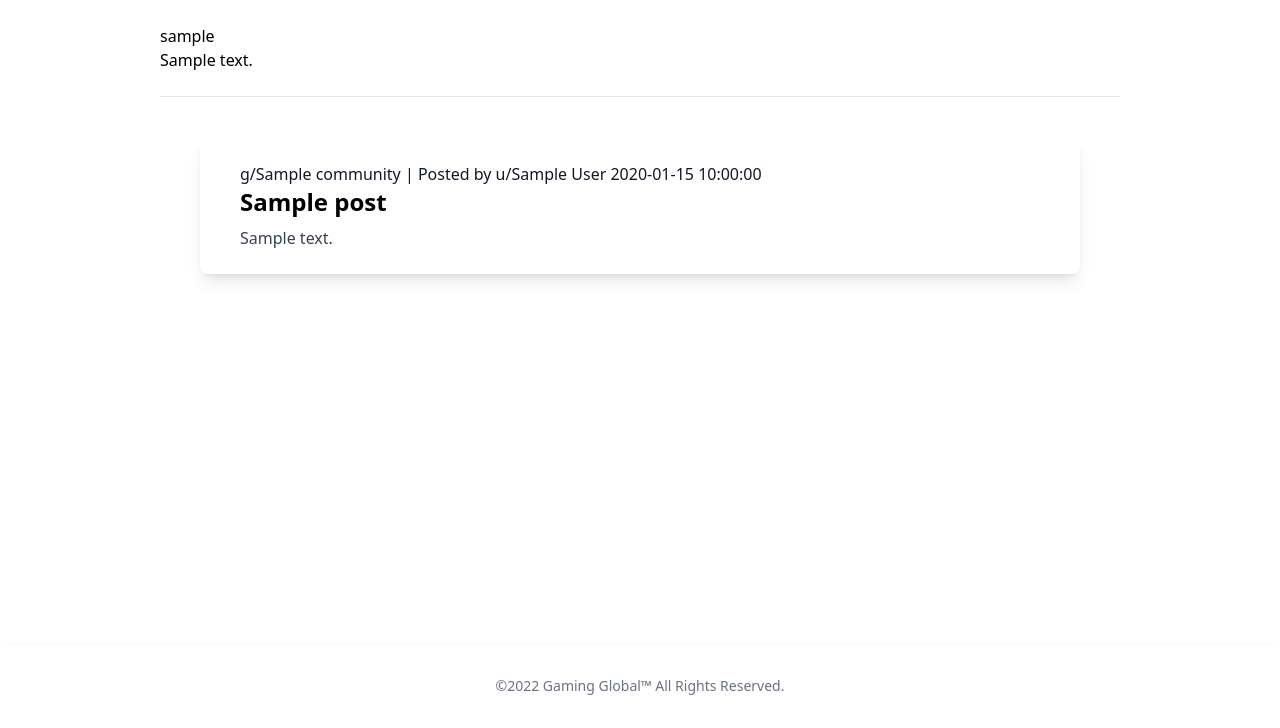
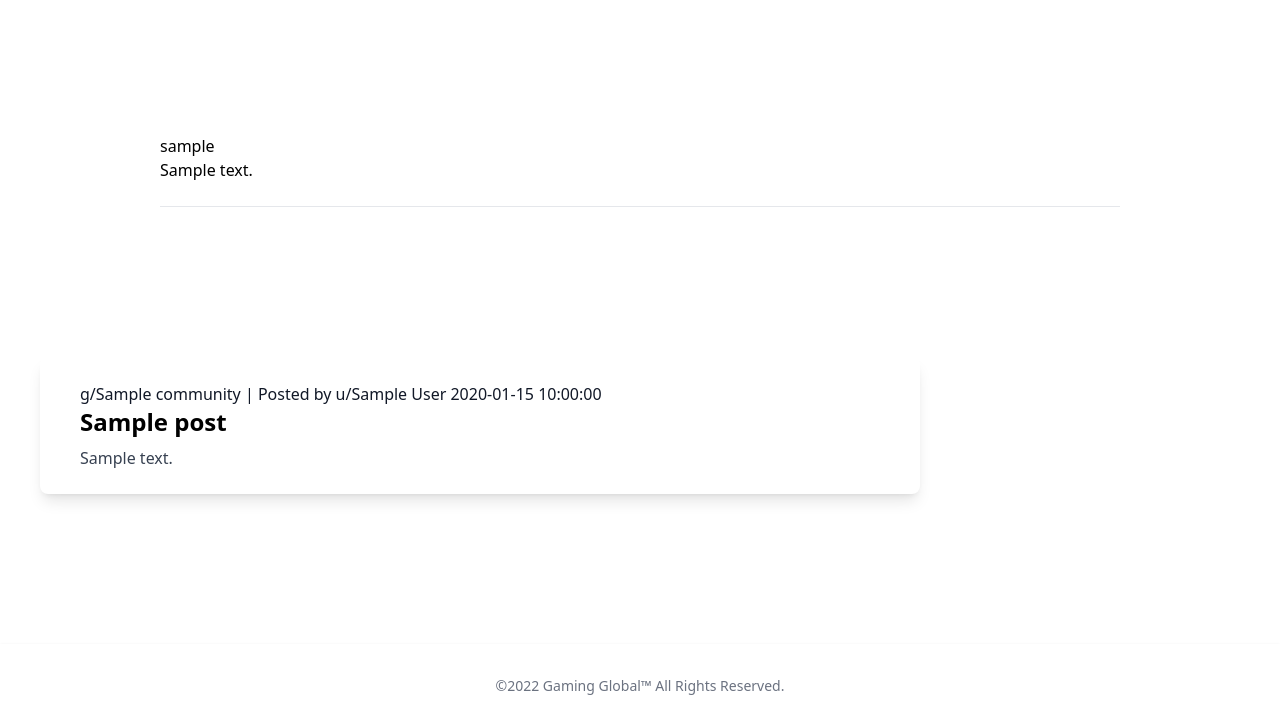
Before and after one commit to JuanPablo2655/3155_Final, a Flask app: a page that uses templates/community.html in a window 1280 px wide. Shown: the part 72-800 px from the top of the page. Run offline with Flask 3, Linux system fonts and the light colour scheme; tables that the repository leaves empty hold one stand-in row (values such as "Sample post"); parts of the project's set-up code (start-up, migrations or seed data) failed here and were passed over; some libraries are stand-ins or nearby versions.

Commit message:
Fix html

```diff
--- a/templates/community.html
+++ b/templates/community.html
@@ -48,7 +48,7 @@
 </section>
 {% else %}
 
-<section class="flex h-full justify-center items-start">
+<section class="flex h-auto flex-col justify-center">
 	{% for post in posts|reverse %}
 	<div class="w-3/4 relative dark:bg-gray-900 flex flex-col justify-center">
 		<!-- ACTUAL POST -->
```
